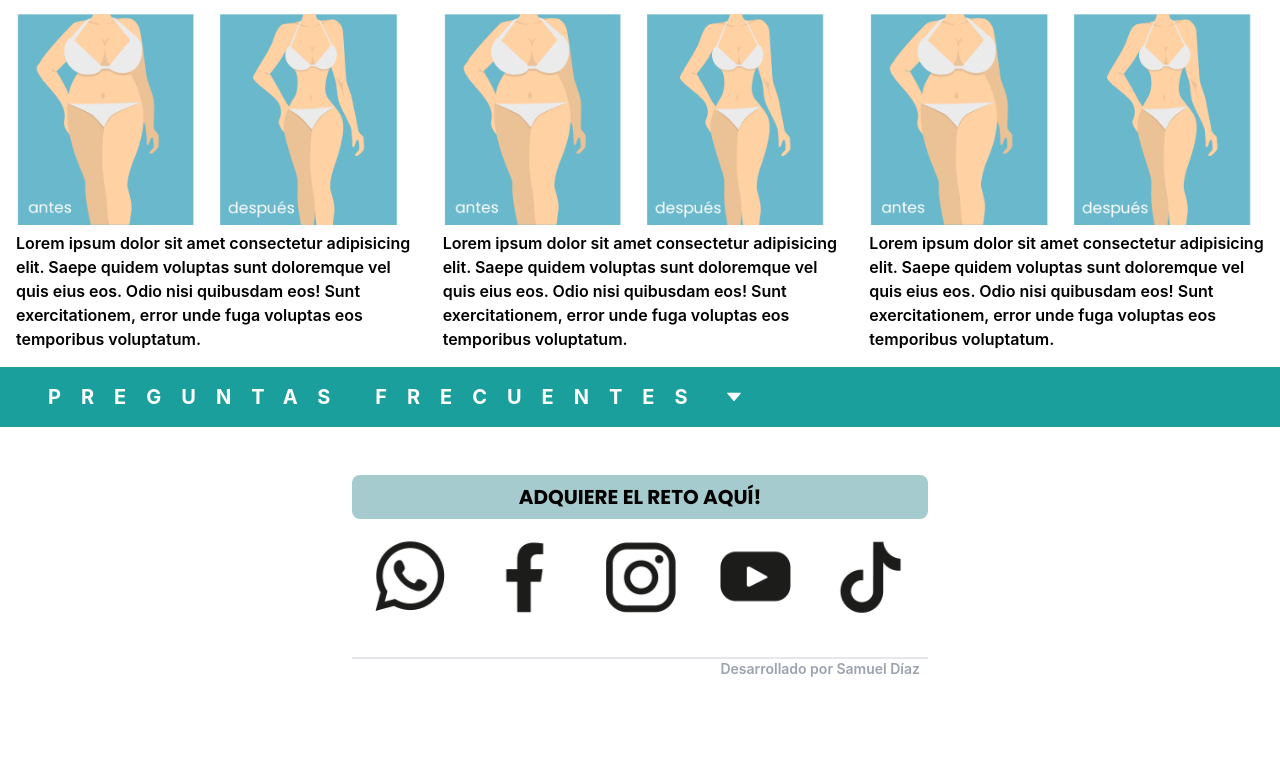
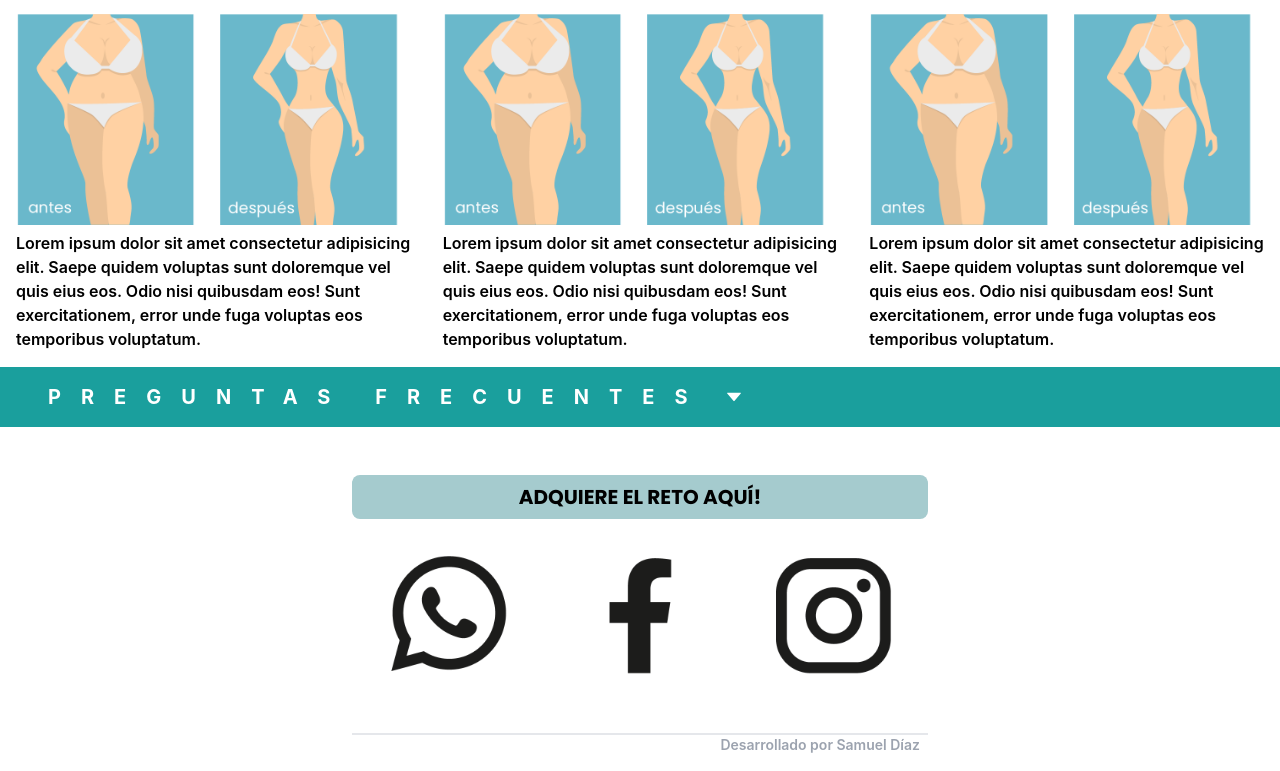
Before and after one commit to samdiazven/soynathafit-landing, a Next.js app: page / in a window 1280 px wide. Shown: the part 1298-2069 px from the top of the page. Before the commit the page ends 1993 px from the top, so only its background shows below. Built offline with nearby package versions, Linux system fonts and the light colour scheme.

Commit message:
update social media

```diff
--- a/components/Footer.tsx
+++ b/components/Footer.tsx
@@ -25,25 +25,13 @@ function Footer() {
         </figure>
 
         <figure className=" hover:cursor-pointer">
-          <Link href="https://wa.me/56988888888">
+          <Link href="https://www.facebook.com/Soynathafit-111632584482475/">
             <Image src={facebook} alt="facebook" />
           </Link>
         </figure>
         <figure className=" hover:cursor-pointer">
-          <Link href="https://wa.me/56988888888">
+          <Link href="https://www.instagram.com/soynathafit">
             <Image src={instagram} alt="instagram" />
-          </Link>
-        </figure>
-
-        <figure className="hover:cursor-pointer">
-          <Link href="https://wa.me/56988888888">
-            <Image src={youtube} alt="youtube" />
-          </Link>
-        </figure>
-
-        <figure className=" hover:cursor-pointer">
-          <Link href="https://wa.me/56988888888">
-            <Image src={tiktok} alt="tiktok" />
           </Link>
         </figure>
       </div>
```
